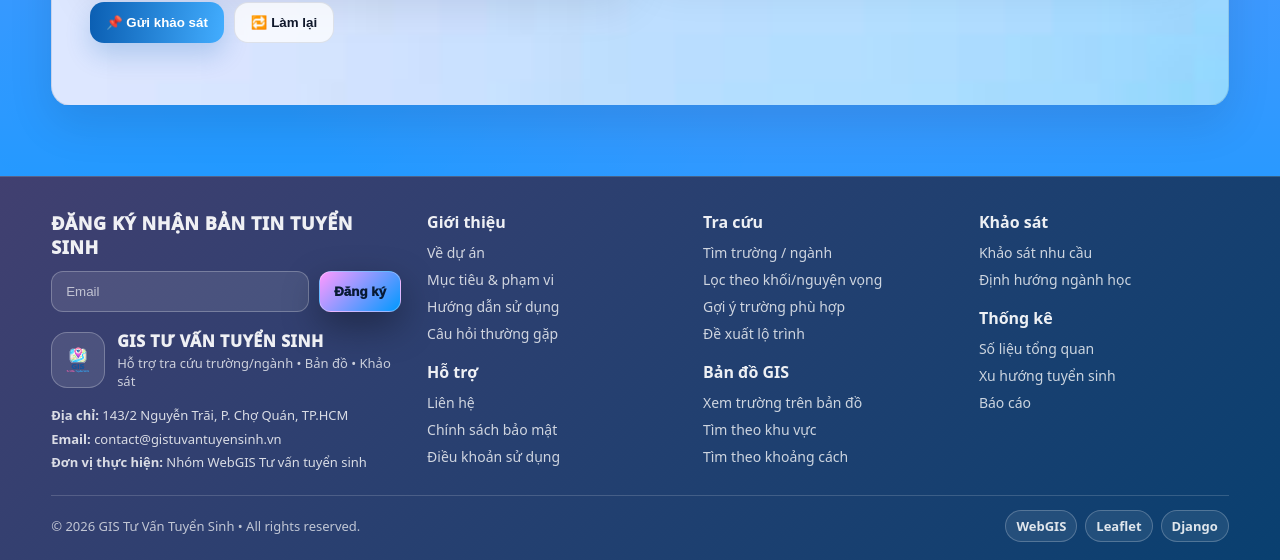
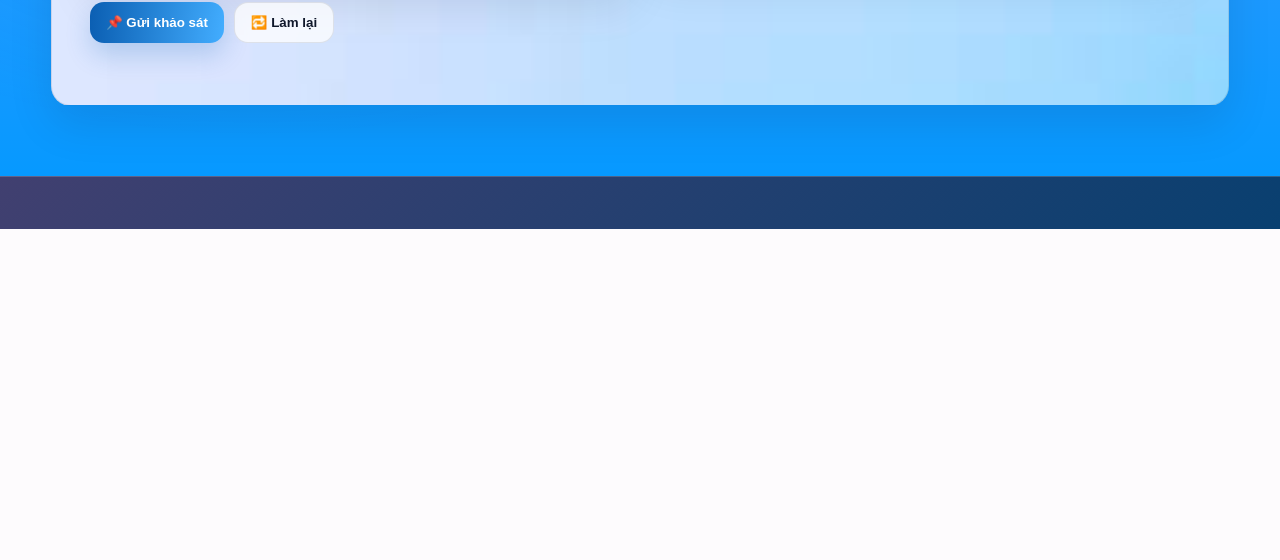
Before and after one commit to TRAM-HUONG/GIS-TUVANTUYENSINH, a Django app: page /khao-sat/ in a window 1280 px wide; the page is wider, and only the part inside the window is pictured. Shown: the part 2400-2960 px from the top of that part. After the commit the page ends 2629 px from the top of that part, so only its background shows below. Run offline with Django 5.2, Linux system fonts and the light colour scheme.

Commit message:
Lưu các thay đổi

```diff
--- a/templates/layout/layout.html
+++ b/templates/layout/layout.html
@@ -8,6 +8,7 @@
 
   <link rel="stylesheet" href="{% static 'css/layout.css' %}">
   {% block extra_css %}{% endblock %}
+
 </head>
 
 <body>
@@ -15,6 +16,7 @@
   <!-- ✅ HERO SLIDER FULL -->
   <header class="hero">
     <div class="hero-slider" id="heroSlider">
+      <!-- Cành mai trái -->
 
       <!-- 3 ảnh banner -->
       <div class="hero-slide active" style="background-image:url('{% static 'img/banner/Bk.jpg' %}')"></div>
@@ -22,24 +24,19 @@
       <div class="hero-slide" style="background-image:url('{% static 'img/banner/HCMUS.png' %}')"></div>
 
       <div class="hero-overlay"></div>
-
       <div class="hero-content">
         <div class="wrap hero-top">
-
           <!-- HÀNG 1 -->
           <div class="row row-1">
             <a class="brand" href="{% url 'home' %}">
-              <!-- ✅ LOGO ẢNH -->
               <span class="logo" aria-hidden="true"></span>
               <span class="brand-text">Tư Vấn Tuyển Sinh</span>
             </a>
-
             <div class="auth">
               <a class="btn" href="{% url 'login' %}">🔐 Đăng nhập</a>
               <a class="btn" href="{% url 'register' %}">🧾 Đăng ký</a>
             </div>
           </div>
-
           <!-- HÀNG 2 -->
           <div class="row row-2">
             <nav class="menu">
@@ -47,31 +44,23 @@
               <a class="btn" href="{% url 'gioithieu' %}">📌 Giới thiệu</a>
               <a class="btn ghost" href="{% url 'tracuu' %}">🗺️ Bản đồ</a>
               <a class="btn" href="{% url 'khaosat' %}">📝 Khảo Sát</a>
-               <a class="btn" href="{% url 'khoahoc' %}">📚 KHÓA HỌC</a>
+              <a class="btn" href="{% url 'khoahoc' %}">📚 KHÓA HỌC</a>
             </nav>
-           {% block search %}
-    {% if "dang-nhap" not in request.path and "dang-ky" not in request.path %}
-        <form class="search" action="{% url 'tracuu' %}" method="get">
-            <input class="search-input" type="text" name="q" placeholder="🔍 Tìm trường / ngành..." />
-            <button class="search-btn" type="submit">Tìm</button>
-        </form>
-    {% endif %}
-{% endblock %}
           </div>
-
         </div>
-
         <!-- Dots -->
         <div class="dots" id="heroDots">
           <span class="dot active"></span>
           <span class="dot"></span>
           <span class="dot"></span>
         </div>
-
         <div class="palette" title="Bảng màu"></div>
       </div>
     </div>
   </header>
+  <div class="falling-flowers right">
+    <img src="{% static 'img/tet2.png' %}" alt="Flower" />
+  </div>
 
   <main>
     <div class="wrap">
@@ -82,104 +71,39 @@
   </main>
 
   <footer class="site-footer">
-  <div class="wrap footer-grid">
+    <!-- Footer content here -->
+  </footer>
 
-    <!-- CỘT 1: Đăng ký nhận bản tin -->
-    <div class="footer-col">
+  <!-- JavaScript -->
+  <script>
+    document.addEventListener('DOMContentLoaded', function() {
+      const flowerImages = [
+        '{% static "img/tet2.png" %}'
+      ];
 
-      <h3 class="footer-title">ĐĂNG KÝ NHẬN BẢN TIN TUYỂN SINH</h3>
+      const createFallingFlower = () => {
+        const flower = document.createElement('img');
+        flower.src = flowerImages[Math.floor(Math.random() * flowerImages.length)];
+        flower.style.position = 'absolute';
+        flower.style.top = '0';
+        flower.style.left = `${Math.random() * 100}%`;
+        flower.style.width = '50px';
+        flower.style.height = 'auto';
+        flower.style.opacity = Math.random() * 0.5 + 0.3;
+        document.body.appendChild(flower);
 
+        const animationDuration = Math.random() * 10 + 5; // Giảm hoặc tăng thời gian rơi
 
-      <form class="footer-newsletter" action="#" method="post">
-        <input class="footer-input" type="email" name="email" placeholder="Email" required>
-        <button class="footer-submit" type="submit">Đăng ký</button>
-      </form>
+        flower.style.animation = `fall ${animationDuration}s linear infinite`;
 
-      <div class="footer-brand">
-        <div class="footer-logo"></div>
-        <div>
-          <div class="footer-brand-name">GIS TƯ VẤN TUYỂN SINH</div>
-          <div class="footer-brand-sub">Hỗ trợ tra cứu trường/ngành • Bản đồ • Khảo sát</div>
-        </div>
-      </div>
+        flower.addEventListener('animationiteration', () => {
+          flower.style.left = `${Math.random() * 100}%`;
+          flower.style.opacity = Math.random() * 0.5 + 0.3;
+        });
+      };
 
-      <div class="footer-info">
-        <div><b>Địa chỉ:</b> 143/2 Nguyễn Trãi, P. Chợ Quán, TP.HCM</div>
-        <div><b>Email:</b> contact@gistuvantuyensinh.vn</div>
-        <div><b>Đơn vị thực hiện:</b> Nhóm WebGIS Tư vấn tuyển sinh</div>
-      </div>
-    </div>
-
-    <!-- CỘT 2 -->
-    <div class="footer-col">
-      <h4 class="footer-head">Giới thiệu</h4>
-      <a class="footer-link" href="{% url 'gioithieu' %}">Về dự án</a>
-      <a class="footer-link" href="{% url 'gioithieu' %}">Mục tiêu & phạm vi</a>
-      <a class="footer-link" href="{% url 'gioithieu' %}">Hướng dẫn sử dụng</a>
-      <a class="footer-link" href="{% url 'gioithieu' %}">Câu hỏi thường gặp</a>
-
-      <h4 class="footer-head mt">Hỗ trợ</h4>
-      <a class="footer-link" href="#">Liên hệ</a>
-      <a class="footer-link" href="#">Chính sách bảo mật</a>
-      <a class="footer-link" href="#">Điều khoản sử dụng</a>
-    </div>
-    <!-- CỘT 3 -->
-    <div class="footer-col">
-      <h4 class="footer-head">Tra cứu</h4>
-      <a class="footer-link" href="{% url 'tracuu' %}">Tìm trường / ngành</a>
-      <a class="footer-link" href="{% url 'tracuu' %}">Lọc theo khối/nguyện vọng</a>
-      <a class="footer-link" href="{% url 'tracuu' %}">Gợi ý trường phù hợp</a>
-       <a class="footer-link" href="{% url 'khoahoc' %}">Đề xuất lộ trình</a>
-
-      <h4 class="footer-head mt">Bản đồ GIS</h4>
-      <a class="footer-link" href="{% url 'tracuu' %}">Xem trường trên bản đồ</a>
-      <a class="footer-link" href="{% url 'tracuu' %}">Tìm theo khu vực</a>
-      <a class="footer-link" href="{% url 'tracuu' %}">Tìm theo khoảng cách</a>
-    </div>
-
-    <!-- CỘT 4 -->
-    <div class="footer-col">
-      <h4 class="footer-head">Khảo sát</h4>
-      <a class="footer-link" href="{% url 'khaosat' %}">Khảo sát nhu cầu</a>
-      <a class="footer-link" href="{% url 'khaosat' %}">Định hướng ngành học</a>
-
-      <h4 class="footer-head mt">Thống kê</h4>
-      <a class="footer-link" href="#">Số liệu tổng quan</a>
-      <a class="footer-link" href="#">Xu hướng tuyển sinh</a>
-      <a class="footer-link" href="#">Báo cáo</a>
-    </div>
-
-  </div>
-
-  <div class="wrap footer-bottom">
-    <div>© {% now "Y" %} GIS Tư Vấn Tuyển Sinh • All rights reserved.</div>
-
-<div class="footer-badges">
-      <span class="badge">WebGIS</span>
-      <span class="badge">Leaflet</span>
-      <span class="badge">Django</span>
-    </div>
-  </div>
-</footer>
-
-
-  <!-- ✅ Auto slide 3s -->
-  <script>
-    (function () {
-      const slides = document.querySelectorAll('#heroSlider .hero-slide');
-      const dots = document.querySelectorAll('#heroDots .dot');
-      let i = 0;
-
-      function show(idx){
-        slides.forEach((s, k) => s.classList.toggle('active', k === idx));
-        dots.forEach((d, k) => d.classList.toggle('active', k === idx));
-      }
-
-      setInterval(() => {
-        i = (i + 1) % slides.length;
-        show(i);
-      }, 3000);
-    })();
+      setInterval(createFallingFlower, 300); // Tạo hoa mỗi 300ms
+    });
   </script>
 
   {% block extra_js %}{% endblock %}
```
Also changed, not shown: static/css/layout.css (+42 -0 lines), static/img/TDH/tet.png (added), static/img/tet2.png (added).
